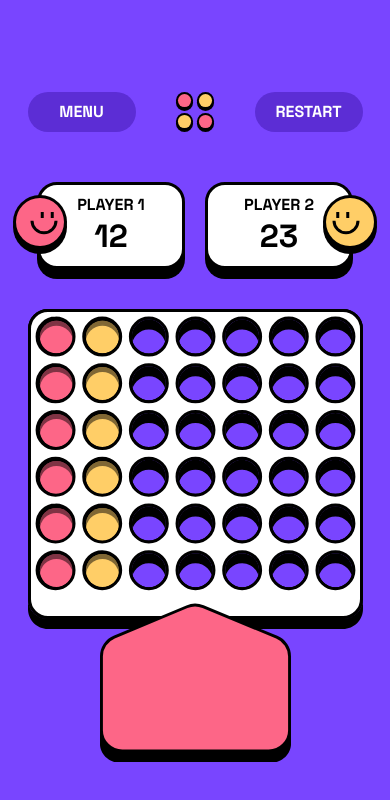
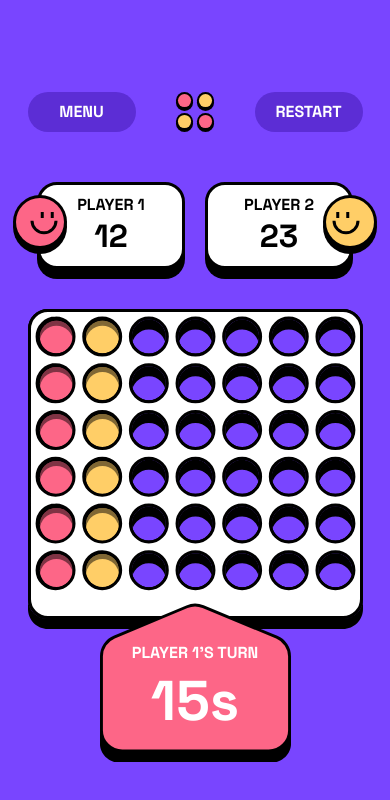
Before and after one commit to stephjoseph/connect-four, a React (Vite) app: page /game in a window 390 px wide. Shown: the top 800 px of the page. Built offline with nearby package versions, Linux system fonts and the light colour scheme.

Commit message:
feat: game ui mobile

```diff
--- a/src/routes/Game/index.tsx
+++ b/src/routes/Game/index.tsx
@@ -170,13 +170,17 @@ const Game = () => {
             </div>
           </div>
           {/* turn indicator */}
-          <div className="relative z-[60] -mt-4 flex h-[9.375rem] w-[11.938rem] flex-col items-center gap-[0.125rem] px-8 pb-4 pt-10">
-            <span className="relative">Player 1's turn</span>
-            <span>15s</span>
+          <div className="relative z-[60] -mt-4 flex h-[9.375rem] w-[11.938rem] flex-col items-center gap-[0.125rem] px-7 pb-4 pt-10">
+            <span className="z-10 text-base font-bold uppercase leading-5 tracking-normal text-white">
+              Player 1's turn
+            </span>
+            <span className="z-10 text-[3.5rem] font-bold leading-[4.5rem] tracking-normal text-white">
+              15s
+            </span>
             <img
               className="absolute left-0 top-0"
               src={turnBackgroundRed}
-              alt="tur"
+              alt=""
             />
           </div>
         </div>
```
